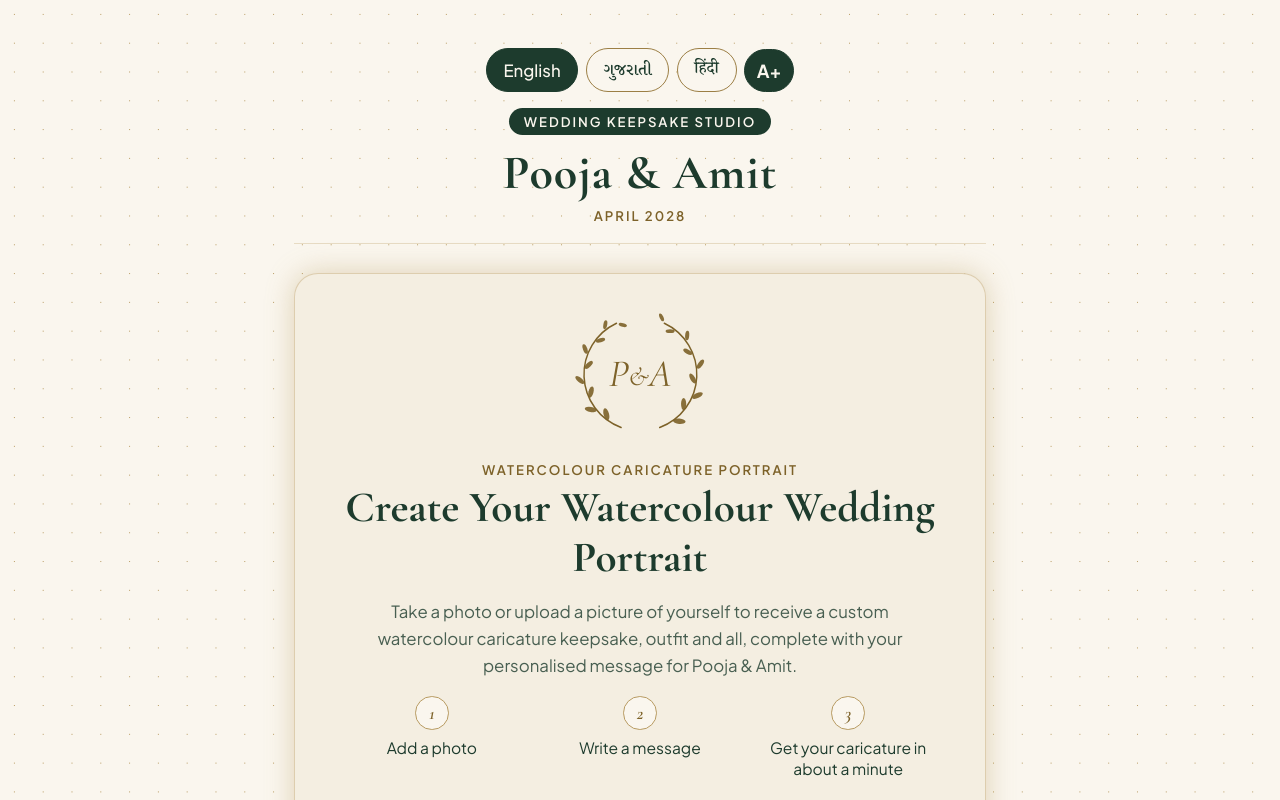
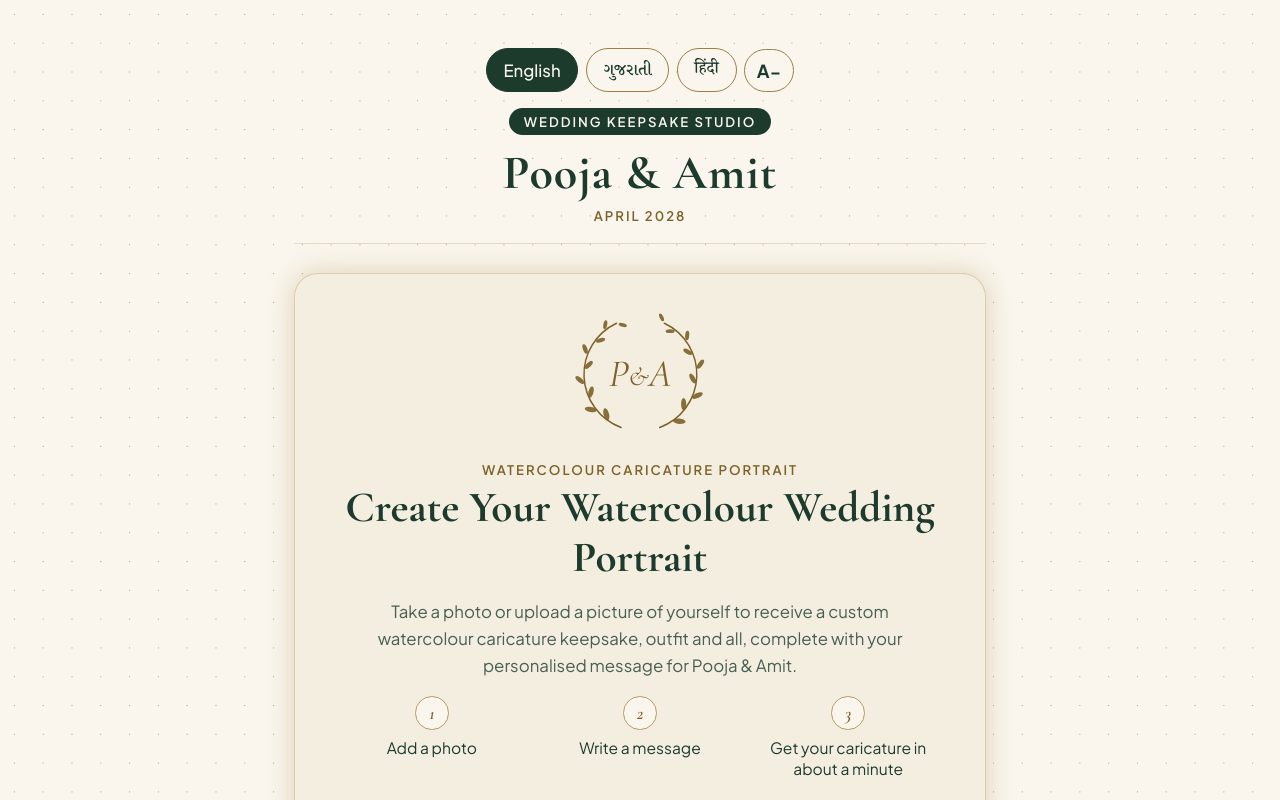
Before and after one commit to amitk97/KeepsakePhotos, a website with bundled scripts: page public/index.html in a window 1280 px wide. Both pictures are taken after a click on the button "A+". Shown: the top 800 px of the page. Built offline with nearby package versions, Linux system fonts and the light colour scheme; files whose address does not match are found by name.

Commit message:
Larger-text button switches between A+ and A−
Co-Authored-By: Claude Opus 5.5 <noreply@anthropic.com>
Claude-Session: https://claude.ai/code/session_01QZwvKS6p9o8i9aEqYTrru8

```diff
--- a/public/css/styles.css
+++ b/public/css/styles.css
@@ -361,7 +361,6 @@ main { flex: 1; display: flex; flex-direction: column; justify-content: flex-sta
   min-width: 40px; min-height: 36px; padding: 0 10px; border-radius: 999px; cursor: pointer;
   border: 1px solid var(--gold-line); background: var(--ivory); color: var(--green); font: 700 15px var(--sans);
 }
-.big-text-btn[aria-pressed="true"] { background: var(--green); color: var(--ivory); border-color: var(--green); }
 /* Larger text mode: scales the whole page, so every size grows together */
 html.big-text body { zoom: 1.2; }
 .lang-switch button {
--- a/public/index.html
+++ b/public/index.html
@@ -30,7 +30,7 @@
             <button type="button" data-action="lang" data-lang="gu" lang="gu">ગુજરાતી</button>
             <button type="button" data-action="lang" data-lang="hi" lang="hi">हिंदी</button>
         </nav>
-        <button type="button" id="bigTextBtn" class="big-text-btn" data-action="big-text" aria-pressed="false" data-i18n-aria="bigText" aria-label="Larger text">A+</button>
+        <button type="button" id="bigTextBtn" class="big-text-btn" data-action="big-text" aria-label="Larger text">A+</button>
         </div>
         <div class="badge" data-i18n="badge">Wedding Keepsake Studio</div>
         <h1 class="couple">Pooja &amp; Amit</h1>
--- a/public/js/i18n/strings.js
+++ b/public/js/i18n/strings.js
@@ -81,6 +81,7 @@ export const STRINGS = {
     saveOriginal: "Save my original photo",
     todayCount: (n) => `✨ ${n} keepsake${n === 1 ? "" : "s"} painted today!`,
     bigText: "Larger text",
+    smallText: "Smaller text",
     footer: "Pooja & Amit's wedding keepsake photos, designed with love.",
     dropHint: "…or drag and drop a photo here",
     language: "Language",
@@ -178,6 +179,7 @@ export const STRINGS = {
     saveOriginal: "મારો મૂળ ફોટો સાચવો",
     todayCount: (n) => `✨ આજે ${n} યાદગીરી બનાવાઈ!`,
     bigText: "મોટા અક્ષરો",
+    smallText: "નાના અક્ષરો",
     footer: "પૂજા અને અમિતનાં લગ્નના યાદગાર ફોટા, પ્રેમથી બનાવેલા.",
     dropHint: "…અથવા ફોટો અહીં ખેંચીને મૂકો",
     language: "ભાષા",
@@ -275,6 +277,7 @@ export const STRINGS = {
     saveOriginal: "मेरी मूल फ़ोटो सेव करें",
     todayCount: (n) => `✨ आज ${n} यादगार बनाई गईं!`,
     bigText: "बड़े अक्षर",
+    smallText: "छोटे अक्षर",
     footer: "पूजा और अमित की शादी की यादगार तस्वीरें, प्यार से बनाई गईं।",
     dropHint: "…या फ़ोटो यहाँ खींचकर छोड़ें",
     language: "भाषा",
--- a/public/js/ui/bigText.js
+++ b/public/js/ui/bigText.js
@@ -1,17 +1,23 @@
 // "A+" button for easier reading: makes all text and buttons about 20% larger.
 // The choice is remembered on that phone.
 
+import { onLangChange, t } from "../i18n/index.js";
 import { $ } from "./dom.js";
 
 const KEY = "pa_big_text";
 
+// The button shows what it will do next: "A+" for larger text, "A−" to go back.
 function apply(on) {
   document.documentElement.classList.toggle("big-text", on);
-  $("bigTextBtn").setAttribute("aria-pressed", String(on));
+  const btn = $("bigTextBtn");
+  btn.textContent = on ? "A−" : "A+";
+  btn.setAttribute("aria-label", t(on ? "smallText" : "bigText"));
 }
 
+const isOn = () => document.documentElement.classList.contains("big-text");
+
 export function toggleBigText() {
-  const on = !document.documentElement.classList.contains("big-text");
+  const on = !isOn();
   apply(on);
   try {
     localStorage.setItem(KEY, on ? "1" : "0");
@@ -28,4 +34,5 @@ export function initBigText() {
     // storage blocked
   }
   apply(on);
+  onLangChange(() => apply(isOn()));
 }
--- a/public/sw.js
+++ b/public/sw.js
@@ -3,7 +3,7 @@
 // Pages and code: network first (updates arrive straight away), saved copy if offline.
 // Fonts are part of the saved copy. Portrait requests (/api/) are never cached.
 
-const CACHE = "keepsake-v26";
+const CACHE = "keepsake-v27";
 const SHELL = [
   "./",
   "./index.html",
```
